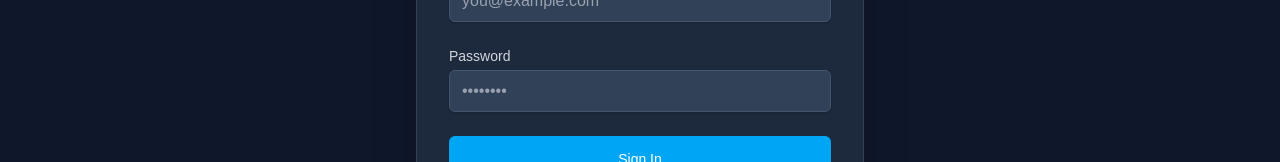
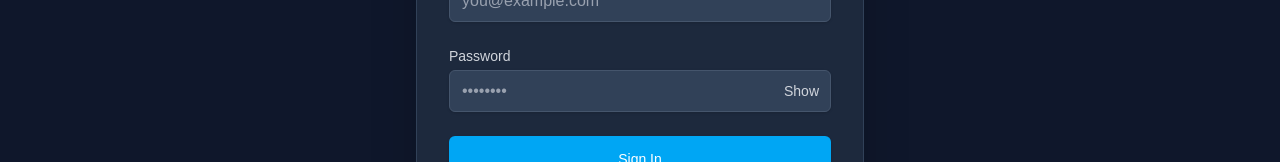
Before and after one commit to hellfire2024/online_store, a React (Vite) app: page /#/login in a window 1280 px wide. Shown: the part 265-427 px from the top of the page. Built offline with nearby package versions, Linux system fonts and the light colour scheme; no server answers.

Commit message:
Feat: add show/hide password toggles for customer and admin login

```diff
--- a/components/admin/AdminLoginModal.tsx
+++ b/components/admin/AdminLoginModal.tsx
@@ -15,6 +15,7 @@ const AdminLoginModal: React.FC<AdminLoginModalProps> = ({
   const [username, setUsername] = useState("");
   const [password, setPassword] = useState("");
   const [isLoading, setIsLoading] = useState(false);
+  const [showPassword, setShowPassword] = useState(false);
   const { loginAdmin } = useAdmin();
   const navigate = useNavigate();
   const { addToast } = useToast();
@@ -59,13 +60,23 @@ const AdminLoginModal: React.FC<AdminLoginModalProps> = ({
               className="w-full p-3 bg-slate-700 border border-slate-600 rounded-md text-white placeholder-gray-400 focus:outline-none focus:ring-2 focus:ring-sky-500"
               autoFocus
             />
-            <input
-              type="password"
-              placeholder="Password"
-              value={password}
-              onChange={(e) => setPassword(e.target.value)}
-              className="w-full p-3 bg-slate-700 border border-slate-600 rounded-md text-white placeholder-gray-400 focus:outline-none focus:ring-2 focus:ring-sky-500"
-            />
+            <div className="relative">
+              <input
+                type={showPassword ? "text" : "password"}
+                placeholder="Password"
+                value={password}
+                onChange={(e) => setPassword(e.target.value)}
+                className="w-full p-3 pr-12 bg-slate-700 border border-slate-600 rounded-md text-white placeholder-gray-400 focus:outline-none focus:ring-2 focus:ring-sky-500"
+              />
+              <button
+                type="button"
+                onClick={() => setShowPassword((prev) => !prev)}
+                className="absolute inset-y-0 right-0 px-3 text-sm text-gray-300 hover:text-white"
+                aria-label={showPassword ? "Hide password" : "Show password"}
+              >
+                {showPassword ? "Hide" : "Show"}
+              </button>
+            </div>
             <button
               type="submit"
               className="w-full bg-sky-500 text-white font-bold py-3 rounded-lg hover:bg-sky-600 transition-colors disabled:opacity-50"
--- a/pages/LoginPage.tsx
+++ b/pages/LoginPage.tsx
@@ -7,6 +7,7 @@ const LoginPage: React.FC = () => {
   const [email, setEmail] = useState("");
   const [password, setPassword] = useState("");
   const [isLoading, setIsLoading] = useState(false);
+  const [showPassword, setShowPassword] = useState(false);
   const [searchParams] = useSearchParams();
 
   const { login: customerLogin } = useCustomerAuth();
@@ -62,15 +63,25 @@ const LoginPage: React.FC = () => {
           >
             Password
           </label>
+          <div className="relative">
             <input
-            type="password"
+              type={showPassword ? "text" : "password"}
               id="password"
               value={password}
               onChange={(e) => setPassword(e.target.value)}
               required
-            className={inputClasses}
+              className={`${inputClasses} pr-12`}
               placeholder="••••••••"
             />
+            <button
+              type="button"
+              onClick={() => setShowPassword((prev) => !prev)}
+              className="absolute inset-y-0 right-0 px-3 text-sm text-gray-300 hover:text-white"
+              aria-label={showPassword ? "Hide password" : "Show password"}
+            >
+              {showPassword ? "Hide" : "Show"}
+            </button>
+          </div>
         </div>
         <button
           type="submit"
```
Lines whose indentation alone changed are shown as unchanged.
